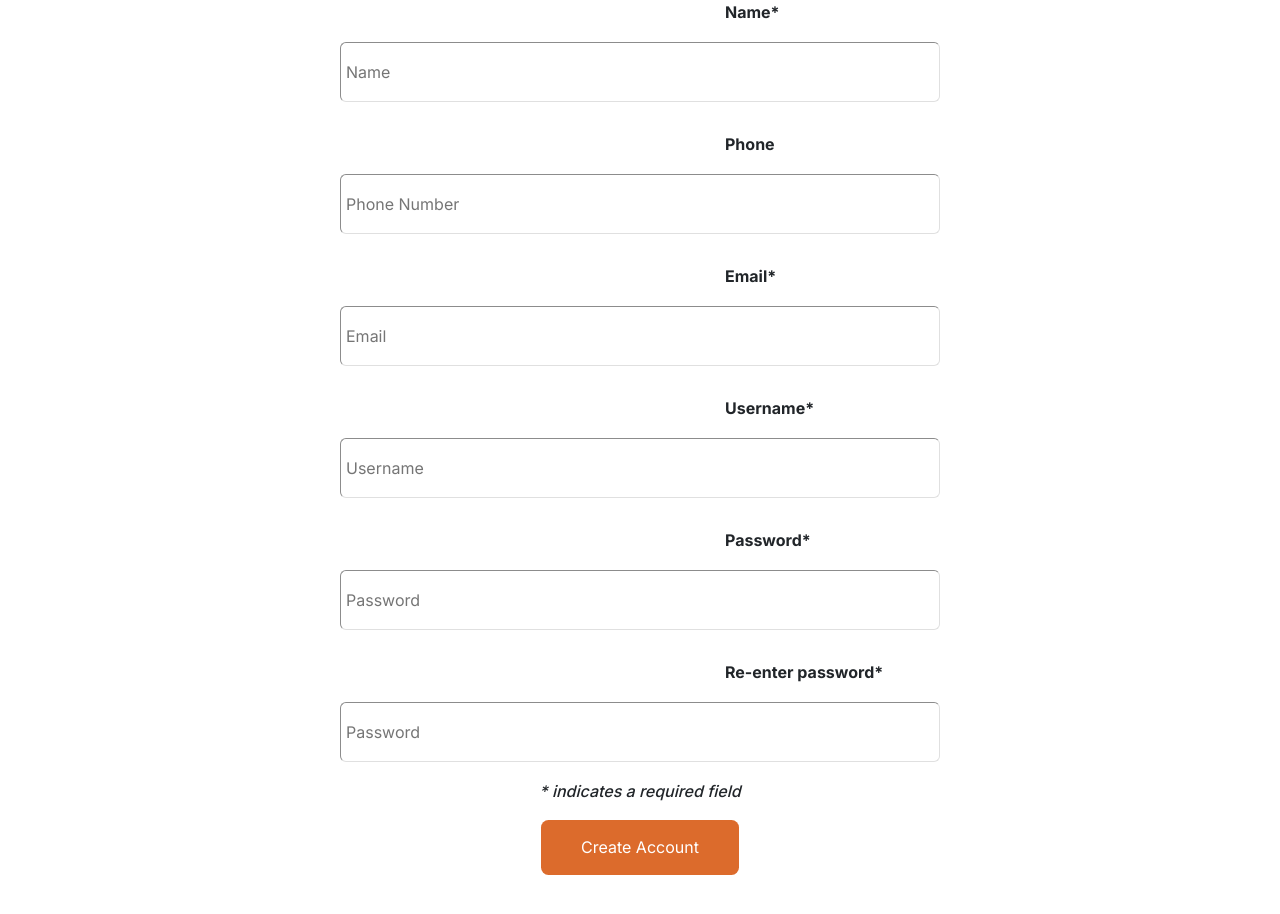
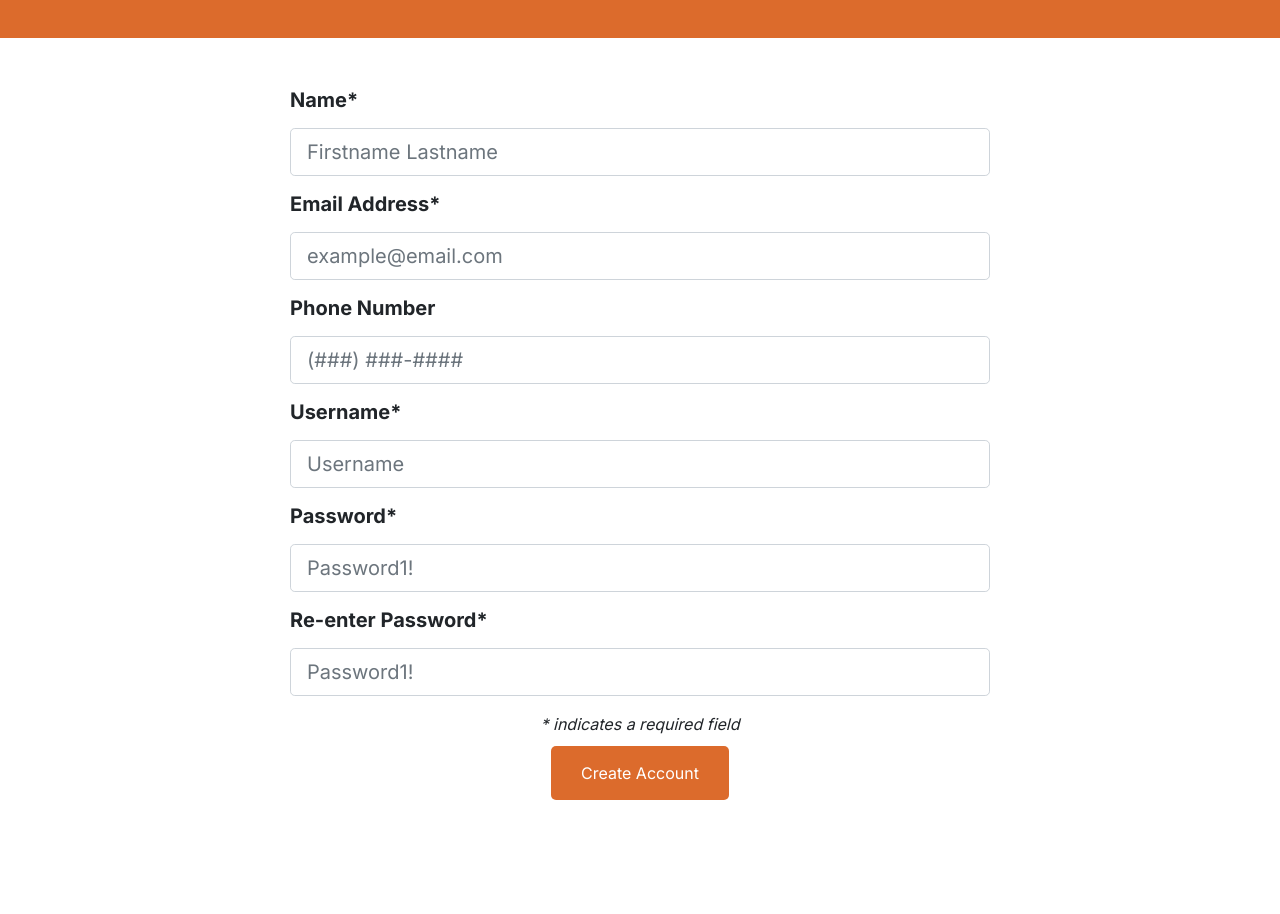
Before and after one commit to 45DegreeAngl/not_so_small_project-COP4331, a React (Create React App) app in the folder frontend/: page /register in a window 1280 px wide. Shown: the part 180-1094 px from the top of the page. After the commit the page ends 1061 px from the top, so only its background shows below. Built offline with nearby package versions, Linux system fonts and the light colour scheme.

Commit message:
adding regex functionality to register

```diff
--- a/frontend/src/components/AboutUs.css
+++ b/frontend/src/components/AboutUs.css
@@ -1,5 +1,5 @@
 body {
-    font-family: Arial, sans-serif;
+    font-family: "Inter", sans-serif;
     margin: 0;
     padding: 0;
 }
--- a/frontend/src/components/Register.css
+++ b/frontend/src/components/Register.css
@@ -1,49 +1,49 @@
-.registerComponent{
-    padding:40px 0;
-    margin:0 auto;
+body{
+    font-family: "Inter", sans-serif;
+    margin: 0;
+    padding: 0;
+}
+.topDiv {
+    background-color: #DC6B2C;
+    color: white;
+    text-align: center;
+    padding: 50px 0;
+}
+.bottomDiv{
+    padding-top:30px;
+    justify-content: center;
     align-items: center;
-    justify-content: center;
-    text-align: center;
+    width:700px !important;
 }
-.registerTitle{
-    padding-bottom: 20px;
-    font-size:x-large;
+.formItem{
+    padding:0 20px;
 }
-.registerFormContainer{
-    padding-right:50%
+.formItem:valid{
+    border-color: green;
 }
-.registerFormGroup{
-    text-align:left;
-}
-.registerForm{
-    width:600px;
-    height:60px;
-    border-radius:6px;
-    border-color:#E0E0E0;
-    border-style:inset;
-    border-width:thin;
-    margin-top:10px;
-    padding-left:5px;
-}
-.formTitle{
-    text-align: left;
-    font-size:medium;
-    padding-left: 725px;
-    margin-top: 30px
-}
-.registerButton{
-    border:none;
-    text-justify:center;
-    padding:0 40px;
-    height:55px;
-    background-color:#DC6B2C;
-    color:#ffffff;
-    cursor:pointer;
-    border-radius:7.5px;
+.formItem:invalid{
+    border-color:red;
 }
 .formDescription{
     font-style: italic;
-    padding-top:20px;
-    padding-bottom:10px;
     font-size:16px;
+    text-align: center;
 }
+.buttonDiv{
+    padding-top:10px;
+}
+.submitButton{
+    background-color: #DC6B2C;
+    color: white;
+    text-align: center;
+    padding:15px 30px;
+    border-radius: 5px;
+    border:none;
+}
+.formMessage{
+    padding-top:15px;
+    font-style: italic;
+    font-size:18px;
+    text-align: center;
+    color:red;
+}
--- a/frontend/src/components/Register.js
+++ b/frontend/src/components/Register.js
@@ -22,14 +22,46 @@ function Register(){
     var regPhone;
     var regEmail;
 
+    const validPhone = RegExp("/^[(]{0,1}[0-9]{3}[)]{0,1}[-\s\.]{0,1}[0-9]{3}[-\s\.]{0,1}[0-9]{4}$/");
+    const validEmail = RegExp("");
+    const validPassLower= RegExp("/(?=.*[a-z])/");
+    const validPassUpper = RegExp("/(?=.*[A-Z])/");
+    const validPassSymbol = RegExp("/[A-Z]/i");
+    const validPassDigit = RegExp("/[0-9]/");
+
+    const msgTag = " *** ";
+
     const [message,setMessage] = useState('');
 
     const doRegister= async event =>{
         event.preventDefault();
-        if(regPassword.value !== regPasswordVerify.value){
-            setMessage("Passwords do not match");
+
+        if(regPhone.length>0 && validPhone.test(regPhone) === false){
+            setMessage("*** Please enter a valid 10 digit phone number ***");
             return;
         }
+
+        if (regPassword.value === null || regPassword.value.length < 8) {
+            setMessage("*** Your password must be at least 8 characters ***");
+            return;
+        }
+        if (validPassLower.test(regPassword.value) === false){
+            setMessage("*** Your password must contain at least one lowercase letter ***")
+            return;
+        }
+        if (validPassUpper.test(regPassword.value) === false) {
+            setMessage("*** Your password must contain at least one uppercase letter ***");
+            return;
+        }
+        if (validPassDigit.test(regPassword.value) === false) {
+            setMessage("*** Your password must contain at least one digit ***");
+            return;
+        }
+        if(regPassword.value !== regPasswordVerify.value){
+            setMessage("*** Passwords do not match ***");
+            return;
+        }
+
 
         var obj = {email:regEmail.value,name:regName.value,phone:regPhone.value,password:regPassword.value,username:regUser.value};
         var js = JSON.stringify(obj);
@@ -42,7 +74,7 @@ function Register(){
             var res = JSON.parse(txt);
 
             if( res.error.length > 0 ){
-                    setMessage(res.error);
+                    setMessage(msgTag.concat(res.error,msgTag));
             }
             else{
                 setMessage("Account created")
@@ -53,27 +85,60 @@ function Register(){
             return;
         }
     }
+    (function() {
+        'use strict';
+        window.addEventListener('load', function() {
+          // Fetch all the forms we want to apply custom Bootstrap validation styles to
+          var forms = document.getElementsByClassName('needs-validation');
+          // Loop over them and prevent submission
+          var validation = Array.prototype.filter.call(forms, function(form) {
+            form.addEventListener('submit', function(event) {
+              if (form.checkValidity() === false) {
+                event.preventDefault();
+                event.stopPropagation();
+              }
+              form.classList.add('was-validated');
+            }, false);
+          });
+        }, false);
+      })();
 
     return(
-        <div className="registerComponent">
-            <h1 id="pageTitle" className='registerTitle'><b>Create an Account</b></h1>
-            <form onSubmit={doRegister}>
-                <div className='formTitle'><label for="accountName" id="nameTitle" ><b>Name*</b></label><br/></div>
-                <input required="" type="text" id="accountName" placeholder='Name' className='registerForm' ref={(c) => regName = c} /><br/>
-                <div className='formTitle'><label for="accountPhone" id="phoneTitle" ><b>Phone</b></label><br/></div>
-                <input type="tel" id="accountPhone" placeholder='Phone Number' className='registerForm' pattern="[0-9]{10}" title="Please enter a valid phone number" ref={(c) => regPhone = c}/><br/>
-                <div className='formTitle'><label for="accountEmail" id="emailTitle" ><b>Email*</b></label><br/></div>
-                <input required="" type="email" id="accountEmail" placeholder='Email' className='registerForm' ref={(c) => regEmail = c} /><br/>
-                <div className='formTitle'><label for="accountUsername" id="userTitle" ><b>Username*</b></label><br/></div>
-                <input required="" type="text" id="accountUsername" placeholder='Username' className='registerForm' ref={(c) => regUser = c} /><br/>
-                <div className='formTitle'><label for="accountPassword" id="passwordTitle" ><b>Password*</b></label><br/></div>
-                <input required type="password" id="accountPassword" placeholder='Password' className='registerForm' title="Password must be at least 8 characters and contain at least one capital letter, number and symbol" pattern="^(?=.*[A-Za-z])(?=.*\d)(?=.*[@$!%*#?&])[A-Za-z\d@$!%*#?&]{8,}$"  onchange="try{setCustomValidity('')}catch(e){}" oninput="setCustomValidity('')" ref={(c) => regPassword = c} /><br/>
-                <div className='formTitle'><label for="accountPasswordVerify" id="retypeTitle" ><b>Re-enter password*</b></label><br/></div>
-                <input required="" type="password" id="accountPasswordVerify" placeholder='Password' className='registerForm' title="Password must be at least 8 characters and contain at least one capital letter, number and symbol" pattern="^(?=.*[A-Za-z])(?=.*\d)(?=.*[@$!%*#?&])[A-Za-z\d@$!%*#?&]{8,}$" onchange="try{setCustomValidity('')}catch(e){}" oninput="setCustomValidity('')" ref={(c) => regPasswordVerify = c} /><br/>
-                <h5 className="formDescription">* indicates a required field</h5>
-                <input type="submit" id="registerButton" className='registerButton' value='Create Account'/><br/>
-            </form>
-            <h5>{message}</h5>
+        <div>
+            <div className='topDiv'>
+                <h1>Create an Account</h1>
+            </div>
+            <div class="mb-3 bottomDiv">
+                <form onSubmit={doRegister}>
+                    <div class="form-group">
+                        <label for="inputName"><h5><b>Name*</b></h5></label>
+                        <input type="text" class="form-control form-control-lg" id="inputName" placeholder='Firstname Lastname'  ref={(c) => regName = c} required/>
+                    </div>
+                    <div class="form-group">
+                        <label for="inputEmail"><h5><b>Email Address*</b></h5></label>
+                        <input type="email" class="form-control form-control-lg" id="inputEmail" placeholder='example@email.com' ref={(c) => regEmail = c} required/>
+                    </div>
+                    <div class="form-group">
+                        <label for="inputPhone"><h5><b>Phone Number</b></h5></label>
+                        <input type="tel" class="form-control form-control-lg" id="inputPhone" placeholder='(###) ###-####' ref={(c) => regPhone = c}/>
+                    </div>
+                    <div class="form-group">
+                        <label for="inputUsermname"><h5><b>Username*</b></h5></label>
+                        <input type="text" class="form-control form-control-lg" id="inputUsername" placeholder='Username' ref={(c) => regUser = c} required/>
+                    </div>
+                    <div class="form-group">
+                        <label for="inputPassword"><h5><b>Password*</b></h5></label>
+                        <input type="password" class="form-control form-control-lg" id="inputPassword" placeholder='Password1!' ref={(c) => regPassword = c}/>
+                    </div>
+                    <div class="form-group">
+                        <label for="inputPassword2"><h5><b>Re-enter Password*</b></h5></label>
+                        <input type="password" class="form-control form-control-lg" id="inputPassword2" placeholder='Password1!' ref={(c) => regPasswordVerify = c}/>
+                    </div>
+                    <div className='formDescription'><span>* indicates a required field</span></div>
+                    <div class="row justify-content-center buttonDiv"><button type="submit" class="btn submitButton">Create Account</button></div>
+                </form>
+                <div className='formMessage'><span>{message}</span></div>
+            </div>
         </div>
     );
 
```
